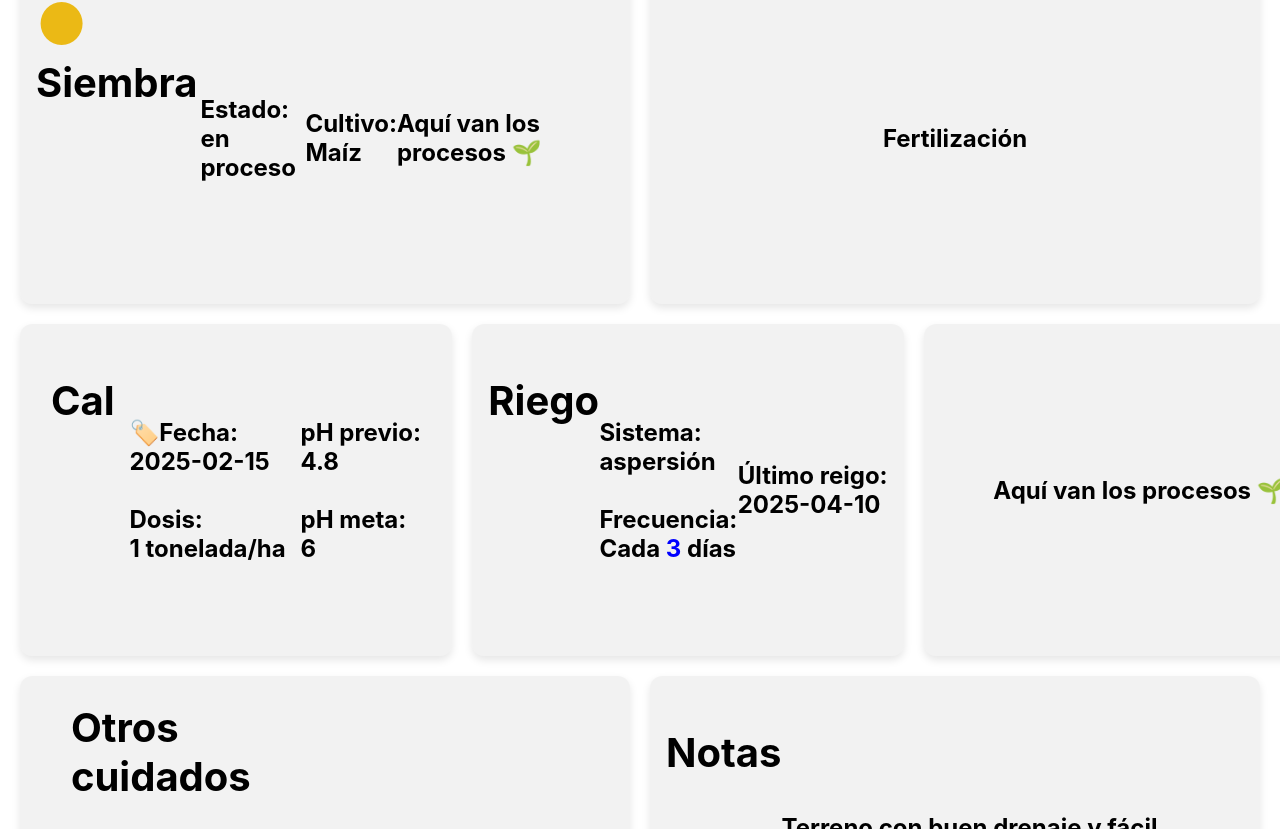
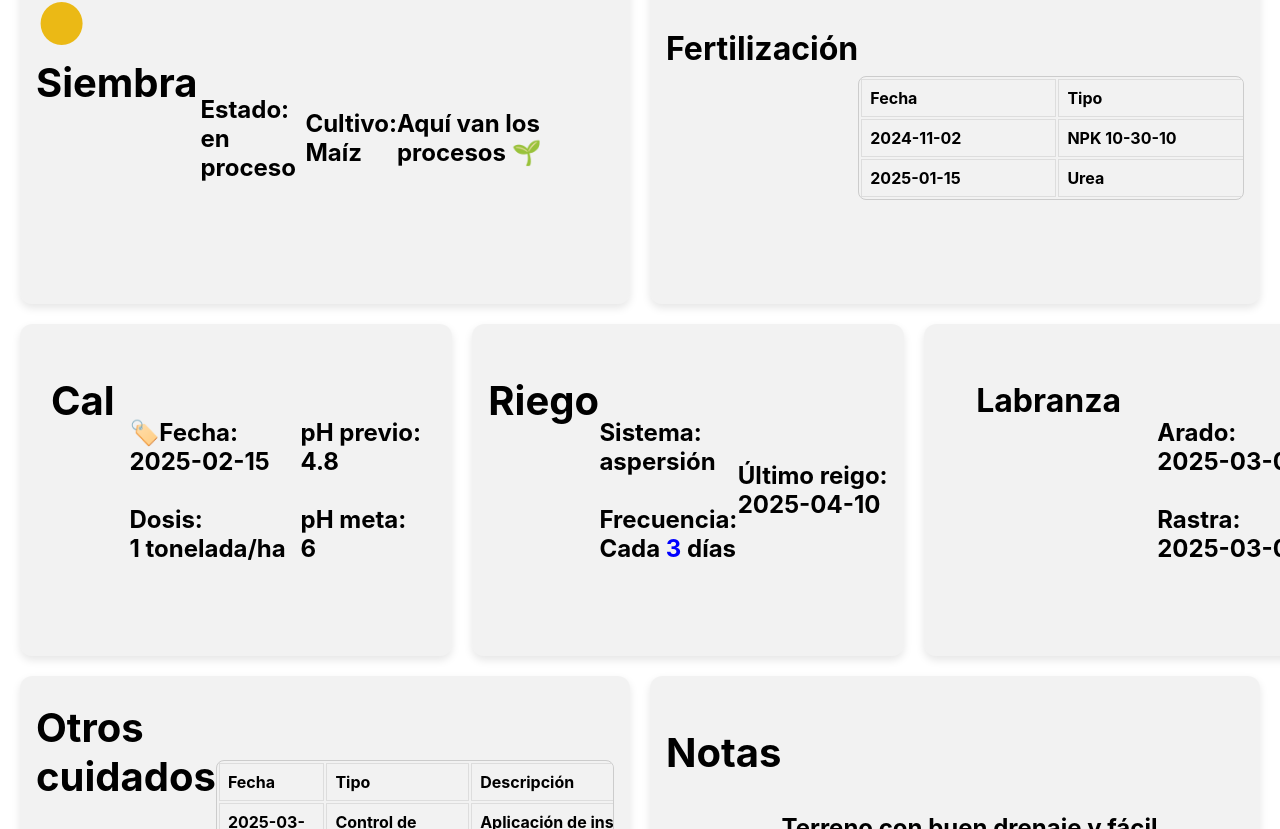
Before and after one commit to MarioRojasV/Proyecto2Reque, a React (Create React App) app: page /terrenos/procesos/1 in a window 1280 px wide. Shown: the part 471-1300 px from the top of the page. Built offline with nearby package versions, Linux system fonts and the light colour scheme.

Commit message:
Subiendo cambios nuevos y modificaciones

```diff
--- a/src/components/CTerrenos/PlantillaPestañaTerrenos.js
+++ b/src/components/CTerrenos/PlantillaPestañaTerrenos.js
@@ -17,7 +17,8 @@ export default function PlantillaTerreno({ modo, terrenos, ultimoID, llenarTerre
       calAplicada: false,
       riegoActivo: false
     },
-    labranza: [],
+    fechaArado: "-",
+    fechaRastra: "-",
     cal: [],
     riego: {
       sistema: 'ninguno',
--- /dev/null
+++ b/src/components/TablaDatosProcesos.js
@@ -0,0 +1,53 @@
+import React from 'react';
+
+const TablaProcesos = ({datos, columnaExtra, campoExtra}) => {
+    return (
+        <div style={styles.estiloDivTabla}>
+            <table style={styles.estiloTabla}>
+                <thead>
+                    <tr>
+                        <th style={styles.estiloEncabezados}>Fecha</th>
+                        <th style={styles.estiloEncabezados}>Tipo</th>
+                        <th style={styles.estiloEncabezados}>{columnaExtra}</th>
+                    </tr>
+                </thead>
+                <tbody>
+                    {datos.map((evento, index) => (
+                        <tr key={index}>
+                            <td style={styles.estiloFilasInfo}>{evento.fecha}</td>
+                            <td style={styles.estiloFilasInfo}>{evento.tipo}</td>
+                            <td style={styles.estiloFilasInfo}>{evento[campoExtra]}</td>
+                        </tr>
+                    ))}
+                </tbody>
+            </table>
+        </div>
+    );
+};
+
+const styles = {
+    estiloDivTabla: {
+        width: '500px',
+        maxHeight: '300px',
+        overflow: 'auto',
+        border: '1px solid #ccc',
+        borderRadius: '8px',
+        fontSize: '1rem'
+    },
+    estiloTabla: {
+        minWidth: '600px',
+        borderCollapse: 'colapse',
+    },
+    estiloEncabezados: {
+        border: '1px solid #ddd',
+        padding: '8px',
+        backgroundColor: '#f2f2f2',
+        textAlign: 'left',
+    },
+    estiloFilasInfo: {
+        border: '1px solid #ddd',
+        padding: '8px',
+    },
+};
+
+export default TablaProcesos;
--- a/src/pages/Procesos.js
+++ b/src/pages/Procesos.js
@@ -1,6 +1,7 @@
 import React, { useState, useEffect } from 'react';
 import BtnRectangRedond from '../components/BotonRectangRedondeado';
 import { useNavigate, useParams } from 'react-router-dom';
+import TablaProcesos from '../components/TablaDatosProcesos';
 
 const Procesos = ({terrenos, llenarTerrenos}) => {
 
@@ -14,7 +15,8 @@ const Procesos = ({terrenos, llenarTerrenos}) => {
     cultivoEnProceso: '',
     planSiembraId: '',
     estado: '',
-    labranza: [],
+    fechaArado: '',
+    fechaRastra: '',
     cal: {},
     riego: {},
     fertilizacion: {},
@@ -79,7 +81,10 @@ const Procesos = ({terrenos, llenarTerrenos}) => {
           Aquí van los procesos 🌱
         </div>
         <div style={styles.square}>
-          Fertilización
+          <div style={{...styles.simboloCirculo, fontSize:"2rem"}}>
+            Fertilización
+          </div>
+          <TablaProcesos datos={terreno.historialFertilizaciones} columnaExtra="Dosis" campoExtra="dosis"/>
         </div>
       </div>
 
@@ -103,8 +108,9 @@ const Procesos = ({terrenos, llenarTerrenos}) => {
             <br></br><div>{terreno.cal["phObjetivo"]}</div>
           </div>
         </div>
+
         <div style={styles.square}>
-        <div style={styles.simboloCirculo}>
+          <div style={styles.simboloCirculo}>
             Riego
           </div>
           <div style={styles.conteneVertical}>
@@ -119,8 +125,18 @@ const Procesos = ({terrenos, llenarTerrenos}) => {
             <br></br><div>{terreno.riego["ultimoRiego"]}</div>
           </div>
         </div>
+
         <div style={styles.square}>
-          Aquí van los procesos 🌱
+          <div style={{...styles.simboloCirculo, fontSize:"2rem"}}>
+            Labranza
+          </div>
+          <div style={styles.conteneVertical}>
+            Arado:
+            <br></br><div>{terreno.fechaArado}</div>
+            <br></br>
+            Rastra:
+            <br></br><div>{terreno.fechaRastra}</div>
+          </div>
         </div>
       </div>
 
@@ -129,7 +145,7 @@ const Procesos = ({terrenos, llenarTerrenos}) => {
           <div style={styles.simboloCirculo}>
             Otros <br></br>cuidados
           </div>
-          Aquí van los procesos 🌱
+          <TablaProcesos datos={terreno.otrosCuidados} columnaExtra="Descripción" campoExtra="descripcion"/>
         </div>
         <div style={styles.square}>
           <div style={styles.simboloCirculo}>
```
